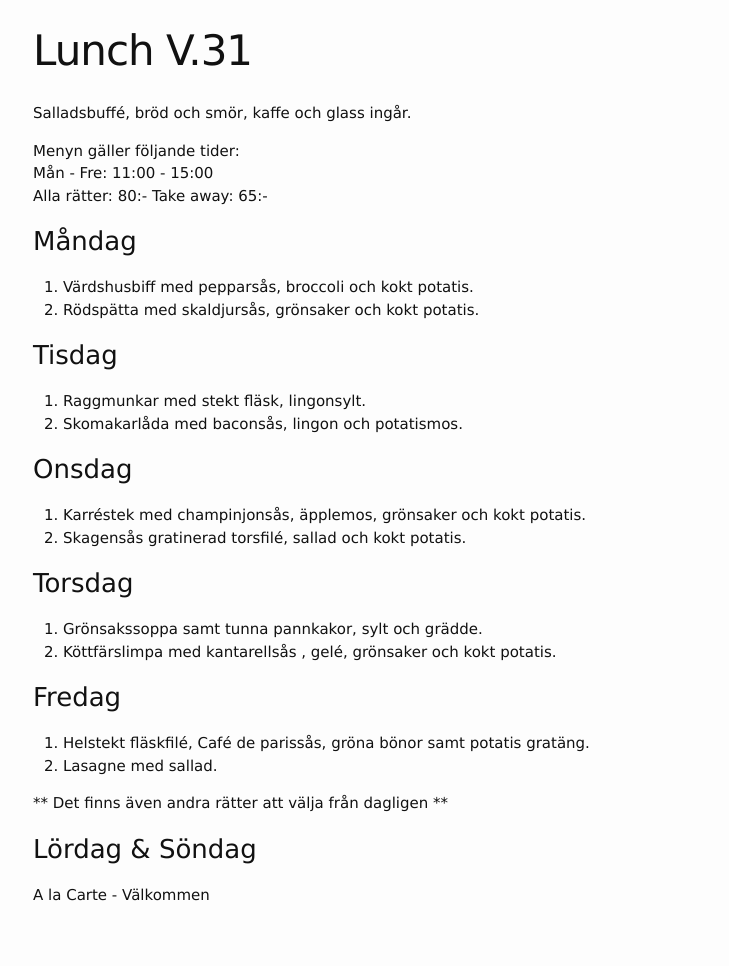
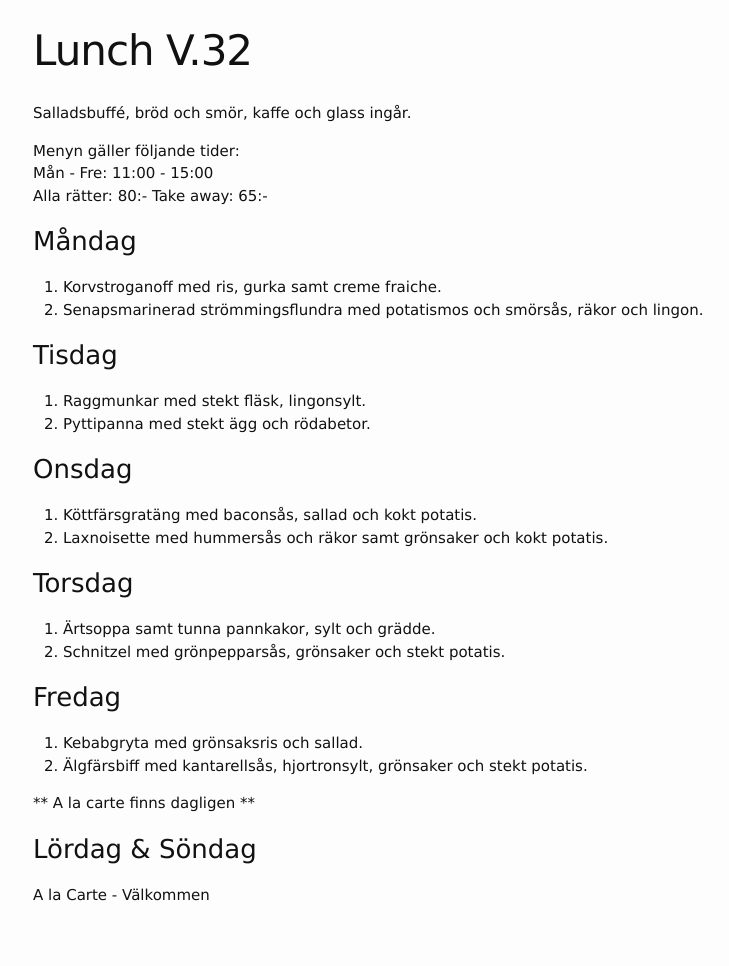
Before and after one commit to FarInn62/farinn62.github.io, a Jekyll site: the page built from lunch.md, in a window 1280 px wide. Shown: the whole page, without its empty margins (237-966 px from the left). Built offline with Jekyll 4.4.1, drawn with Linux system fonts in a browser that asks for light colours.

Commit message:
Update lunch.md

```diff
--- a/lunch.md
+++ b/lunch.md
@@ -1,6 +1,6 @@
 ---
 layout: foodmenu
-title: Lunch V.31
+title: Lunch V.32
 permalink: /lunch/
 published: true
 ---
@@ -12,31 +12,31 @@ Alla rätter: 80:- Take away: 65:-
 
 ### Måndag
 
-1. Värdshusbiff med pepparsås, broccoli och kokt potatis.
-2. Rödspätta med skaldjursås, grönsaker och kokt potatis.
+1. Korvstroganoff med ris, gurka samt creme fraiche.
+2. Senapsmarinerad strömmingsflundra med potatismos och smörsås, räkor och lingon.
 
 ### Tisdag
 
 1. Raggmunkar med stekt fläsk, lingonsylt.
-2. Skomakarlåda med baconsås, lingon och potatismos.
+2. Pyttipanna med stekt ägg och rödabetor.
 
 
 ### Onsdag
 
-1. Karréstek med champinjonsås, äpplemos, grönsaker och kokt potatis.
-2. Skagensås gratinerad torsfilé, sallad och kokt potatis.
+1. Köttfärsgratäng med baconsås, sallad och kokt potatis.
+2. Laxnoisette med hummersås och räkor samt grönsaker och kokt potatis.
 
 ### Torsdag
 
-1. Grönsakssoppa samt tunna pannkakor, sylt och grädde.
-2. Köttfärslimpa med kantarellsås , gelé, grönsaker och kokt potatis.
+1. Ärtsoppa samt tunna pannkakor, sylt och grädde.
+2. Schnitzel med grönpepparsås, grönsaker och stekt potatis.
 
 ### Fredag
 
-1. Helstekt fläskfilé, Café de parissås, gröna bönor samt potatis gratäng.
-2. Lasagne med sallad.
+1. Kebabgryta med grönsaksris och sallad.
+2. Älgfärsbiff med kantarellsås, hjortronsylt, grönsaker och stekt potatis.
 
-** Det finns även andra rätter att välja från dagligen **
+** A la carte finns dagligen **
 
 ### Lördag & Söndag
 A la Carte - Välkommen
```
